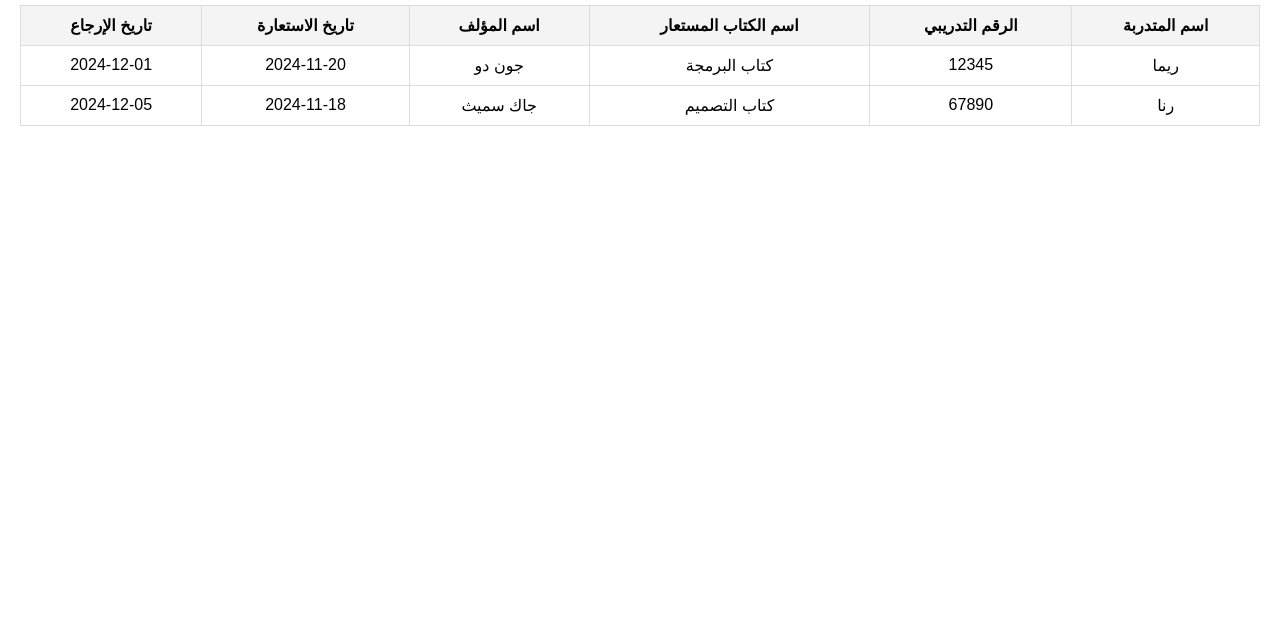
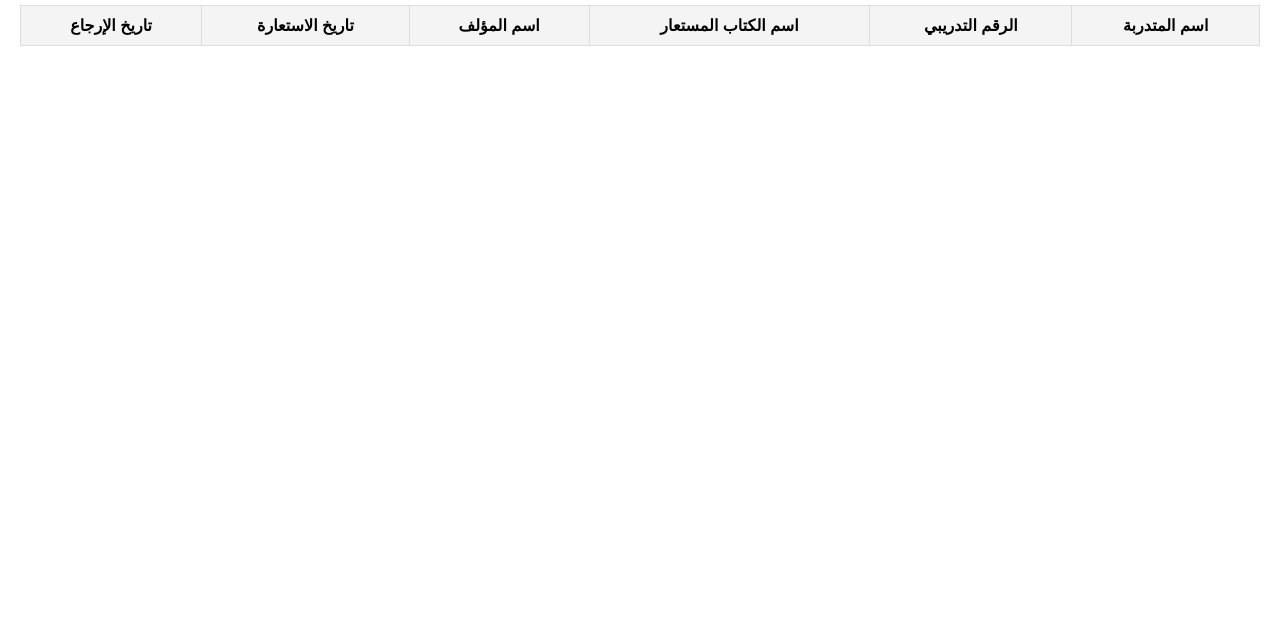
Before and after one commit to Rema-Almri/Rema-Almri, a plain HTML site: page trainees.html in a window 1280 px wide. Shown: the part 170-800 px from the top of the page. Drawn offline with Linux system fonts and the light colour scheme.

Commit message:
Update trainees.html

```diff
--- a/trainees.html
+++ b/trainees.html
@@ -31,26 +31,5 @@
             </tbody>
         </table>
     </main>
-    <script>
-        const traineesTable = document.getElementById("traineesTable");
-
-        // إضافة بيانات المتدربات
-        function addTrainee(name, trainingNumber, bookName, author, borrowDate, returnDate) {
-            const row = document.createElement("tr");
-            row.innerHTML = `
-                <td>${name}</td>
-                <td>${trainingNumber}</td>
-                <td>${bookName}</td>
-                <td>${author}</td>
-                <td>${borrowDate}</td>
-                <td>${returnDate}</td>
-            `;
-            traineesTable.appendChild(row);
-        }
-
-        // مثال على البيانات
-        addTrainee("ريما", "12345", "كتاب البرمجة", "جون دو", "2024-11-20", "2024-12-01");
-        addTrainee("رنا", "67890", "كتاب التصميم", "جاك سميث", "2024-11-18", "2024-12-05");
-    </script>
 </body>
 </html>
```
